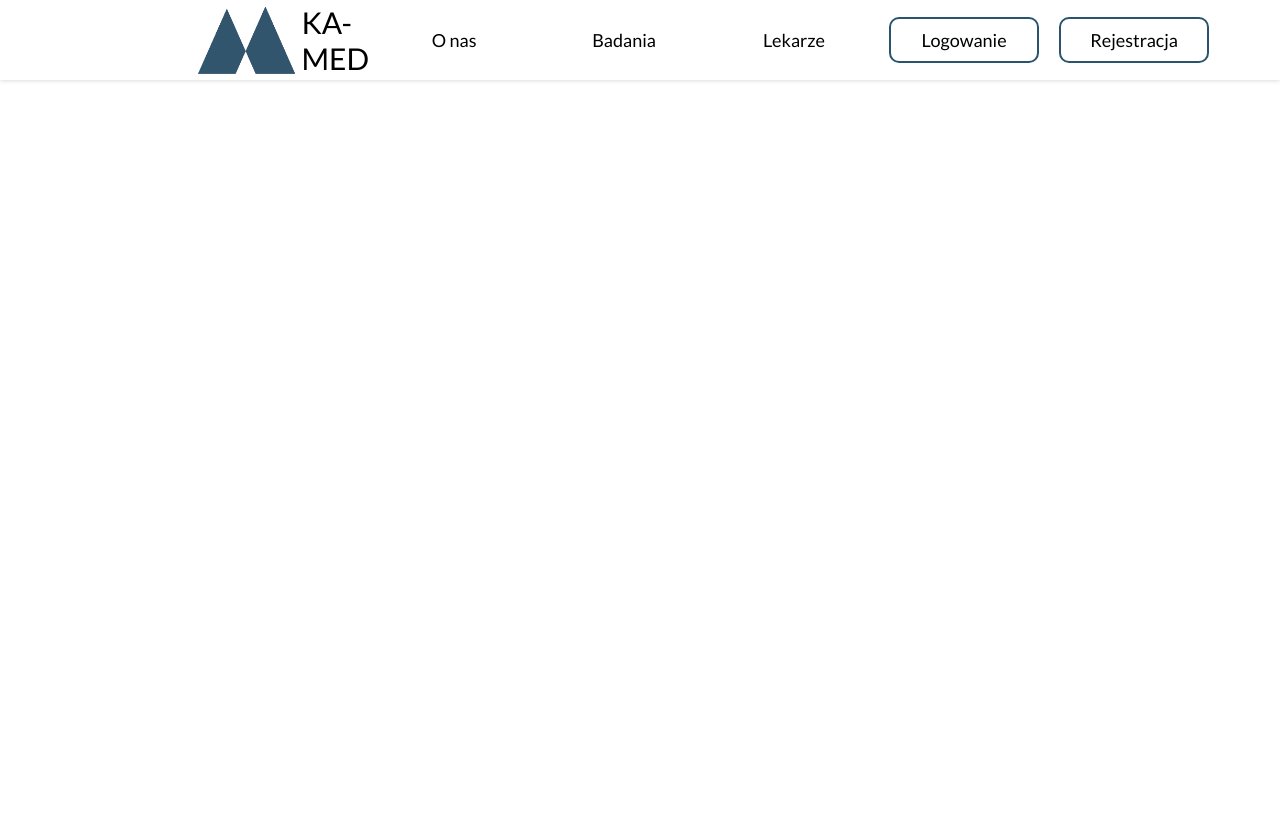
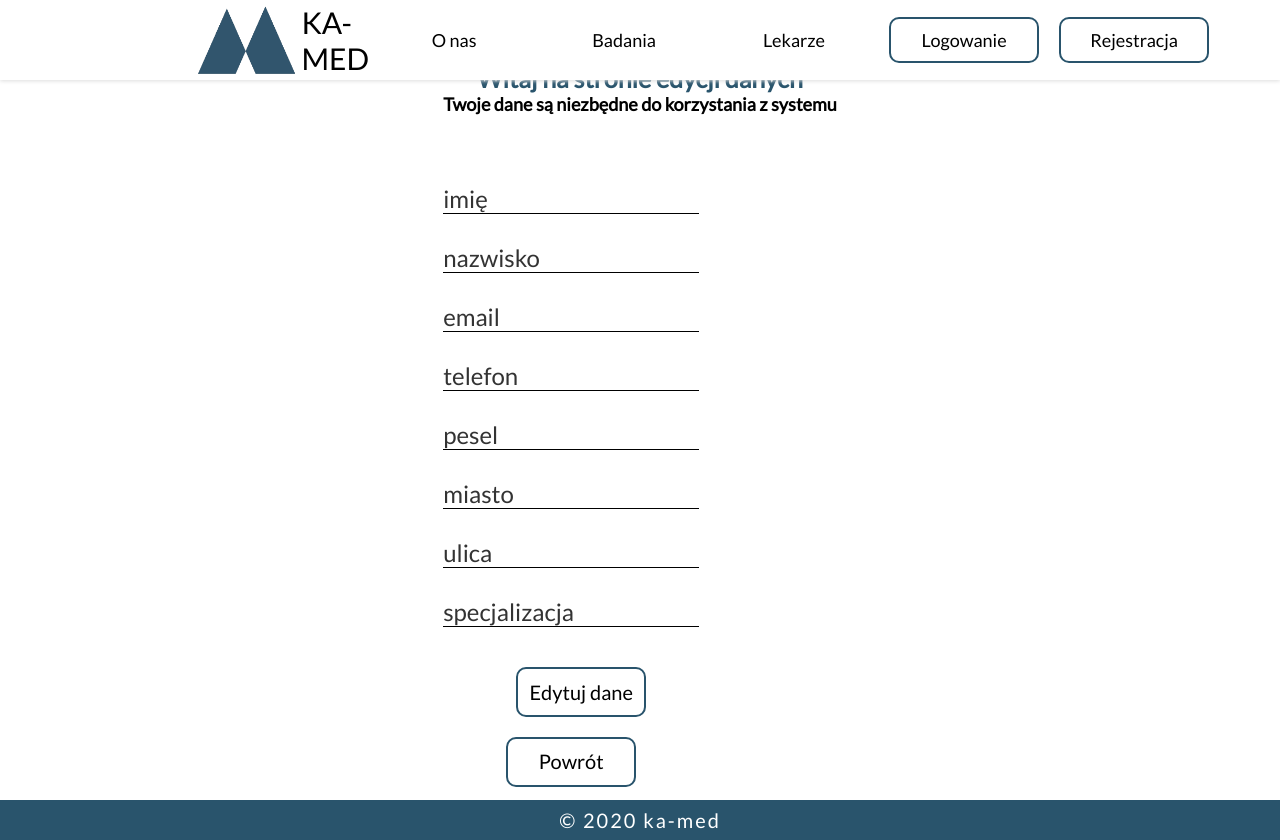
Before and after one commit to strakkamil/praca-frontend, a React (Create React App) app: page /doctors/edit in a window 1280 px wide. Before the commit the page ends 800 px from the top, so only its background shows below. Built offline with nearby package versions, Linux system fonts and the light colour scheme; no server answers.

Commit message:
add doctors edit logic

```diff
--- a/src/components/App.js
+++ b/src/components/App.js
@@ -10,6 +10,7 @@ import DoctorsPage from '../pages/doctorsPage'
 import axios from 'axios'
 import { BrowserRouter as Router, Route } from 'react-router-dom'
 import RegisterDoctor from '../pages/registerDoctors'
+import DoctorEditPage from '../pages/doctorEditPage'
 
 
 class App extends Component {
@@ -22,6 +23,15 @@ class App extends Component {
     role: '',
     id: '',
     isReceptionist: false,
+    doctorId: '',
+    doctors: []
+  }
+
+  getDoctorId = (id) => {
+    const doctorId = id
+    this.setState({
+      doctorId
+    })
   }
 
   openModal = () => {
@@ -141,10 +151,11 @@ class App extends Component {
           onChangeIsReceptionist={this.onChangeIsReceptionist}
         />}
         <Route path='/' exact component={Header} />
-        <Route path='/doctors' exact component={() => <DoctorsPage role={this.state.role} />} />
+        <Route path='/doctors' exact component={() => <DoctorsPage role={this.state.role} getDoctorId={this.getDoctorId} />} />
         <Route path='/doctors/register' component={() => <RegisterDoctor getDoctors={this.getDoctors} />} />
         <Route path='/register' component={RegisterPage} />
         <Route path='/edit' component={() => <EditPage id={this.state.id} role={this.state.role} />} />
+        <Route path='/doctors/edit' component={() => <DoctorEditPage id={this.state.doctorId} />} />
         <Footer />
       </Router>
     )
--- a/src/components/DoctorCard.js
+++ b/src/components/DoctorCard.js
@@ -2,6 +2,8 @@ import React, { Component } from 'react'
 import '../styles/DoctorCard.css'
 import FA from 'react-fontawesome'
 import Axios from 'axios'
+import { Link } from 'react-router-dom'
+
 
 class DoctorCard extends Component {
   deleteDoctor = () => {
@@ -15,7 +17,7 @@ class DoctorCard extends Component {
         <span>{this.props.surname}</span>
         <span className="description">{this.props.specialization}</span>
         <FA name="fas fa-user-md" className='icon' />
-        {this.props.role === 'admin' ? <><button>Edytuj</button><button onClick={this.deleteDoctor}>Usuń</button></> : <button>Zapisz</button>}
+        {this.props.role === 'admin' ? <><Link to='/doctors/edit' onClick={() => this.props.getDoctorId(this.props.id)}>Edytuj</Link><button onClick={this.deleteDoctor}>Usuń</button></> : <button>Zapisz</button>}
       </div>
     )
   }
--- /dev/null
+++ b/src/pages/doctorEditPage.js
@@ -0,0 +1,169 @@
+import React, { Component } from 'react'
+import '../styles/registerPage.css'
+import { Link } from 'react-router-dom'
+import axios from 'axios'
+
+
+class editPage extends Component {
+  state = {
+    firstname: '',
+    lastname: '',
+    email: '',
+    phone: '',
+    pesel: '',
+    city: '',
+    street: '',
+    specialization: ''
+  }
+
+  componentDidMount() {
+    axios.get(`http://localhost:5000/doctor/edit/${this.props.id}`, { headers: { authorization: localStorage.TOKEN_SECRET } })
+      .then(res => this.setState({
+        firstname: res.data.firstname,
+        lastname: res.data.lastname,
+        email: res.data.email,
+        phone: res.data.phone,
+        pesel: res.data.pesel,
+        city: res.data.city,
+        street: res.data.street,
+        specialization: res.data.specialization
+      }))
+  }
+
+  onSubmit = (e) => {
+    e.preventDefault()
+
+    const user = {
+      firstname: this.state.firstname,
+      lastname: this.state.lastname,
+      email: this.state.email,
+      phone: this.state.phone,
+      pesel: this.state.pesel,
+      city: this.state.city,
+      street: this.state.street,
+      specialization: this.state.specialization
+    }
+
+    axios.patch(`http://localhost:5000/doctor/edit/${this.props.id}`, user, { headers: { authorization: localStorage.TOKEN_SECRET } })
+      .then(res => console.log(user))
+
+  }
+
+  onChange = (type, e) => {
+    switch (type) {
+      case 'firstname':
+        this.setState({
+          firstname: e.target.value
+        })
+        break
+      case 'lastname':
+        this.setState({
+          lastname: e.target.value
+        })
+        break
+      case 'email':
+        this.setState({
+          email: e.target.value
+        })
+        break
+      case 'phone':
+        this.setState({
+          phone: e.target.value
+        })
+        break
+      case 'pesel':
+        this.setState({
+          pesel: e.target.value
+        })
+        break
+      case 'city':
+        this.setState({
+          city: e.target.value
+        })
+        break
+      case 'street':
+        this.setState({
+          street: e.target.value
+        })
+        break
+      case 'specialization':
+        this.setState({
+          specialization: e.target.value
+        })
+        break
+      default:
+    }
+  }
+
+
+
+  render() {
+    const { firstname, lastname, email, phone, pesel, city, street, specialization } = this.state
+    return (
+      <div className='register-wrap'>
+        <div className="register">
+          <h1>Witaj na stronie edycji danych</h1>
+          <h2>Twoje dane są niezbędne do korzystania z systemu</h2>
+          <form onSubmit={this.onSubmit}>
+            <div className="form">
+              <div className="login">
+                <input type="text" name="login-input" value={firstname} required autoComplete="off" onChange={this.onChange.bind(this, 'firstname')} />
+                <label htmlFor="login-input" className="login-label">
+                  <span className="login-content">imię</span>
+                </label>
+              </div>
+              <div className="login">
+                <input type="text" name="login-input" value={lastname} required autoComplete="off" onChange={this.onChange.bind(this, 'lastname')} />
+                <label htmlFor="login-input" className="login-label">
+                  <span className="login-content">nazwisko</span>
+                </label>
+              </div>
+              <div className="login">
+                <input type="text" name="login-input" value={email} required autoComplete="off" onChange={this.onChange.bind(this, 'email')} />
+                <label htmlFor="login-input" className="login-label">
+                  <span className="login-content">email</span>
+                </label>
+              </div>
+              <div className="login">
+                <input type="number" name="login-input" value={phone} required autoComplete="off" onChange={this.onChange.bind(this, 'phone')} />
+                <label htmlFor="login-input" className="login-label">
+                  <span className="login-content">telefon</span>
+                </label>
+              </div>
+              <div className="login">
+                <input type="number" name="login-input" value={pesel} required autoComplete="off" onChange={this.onChange.bind(this, 'pesel')} />
+                <label htmlFor="login-input" className="login-label">
+                  <span className="login-content">pesel</span>
+                </label>
+              </div>
+              <div className="login">
+                <input type="text" name="login-input" value={city} required autoComplete="off" onChange={this.onChange.bind(this, 'city')} />
+                <label htmlFor="login-input" className="login-label">
+                  <span className="login-content">miasto</span>
+                </label>
+              </div>
+              <div className="login">
+                <input type="text" name="login-input" value={street} required autoComplete="off" onChange={this.onChange.bind(this, 'street')} />
+                <label htmlFor="login-input" className="login-label">
+                  <span className="login-content">ulica</span>
+                </label>
+              </div>
+              <div className="login">
+                <input type="text" name="login-input" value={specialization} required autoComplete="off" onChange={this.onChange.bind(this, 'specialization')} />
+                <label htmlFor="login-input" className="login-label">
+                  <span className="login-content">specjalizacja</span>
+                </label>
+              </div>
+              <div className="button">
+                <button onClick={this.onSubmit}>Edytuj dane</button>
+                <Link to='/doctors'>Powrót</Link>
+              </div>
+            </div>
+          </form>
+        </div>
+      </div >
+    )
+  }
+}
+
+export default editPage
--- a/src/pages/doctorsPage.js
+++ b/src/pages/doctorsPage.js
@@ -10,20 +10,16 @@ class doctorsPage extends Component {
   }
 
   getDoctors = () => {
-    axios.get('http://localhost:5000/doctor')
+    axios.get('http://localhost:5000/doctor', { headers: { authorization: localStorage.TOKEN_SECRET } })
       .then(res => this.setState({ doctors: res.data }))
   }
 
   componentDidMount() {
     this.getDoctors()
   }
-
-  componentDidUpdate() {
-    this.getDoctors()
-  }
   render() {
     const doctorCard = this.state.doctors.map(doctor => (
-      <DoctorCard key={doctor._id} id={doctor._id} name={doctor.firstname} surname={doctor.lastname} specialization={doctor.specialization} role={this.props.role} />
+      <DoctorCard key={doctor._id} id={doctor._id} name={doctor.firstname} surname={doctor.lastname} specialization={doctor.specialization} role={this.props.role} getDoctorId={this.props.getDoctorId} />
     ))
     return (
       <>
--- a/src/styles/DoctorCard.css
+++ b/src/styles/DoctorCard.css
@@ -46,3 +46,23 @@
   font-size: 50px;
   color: rgb(41,84,108);
 }
+
+.card a{
+  display: flex;
+  justify-content: center;
+  align-items: center;
+  height: 35px;
+  width: 100px;
+  margin: 10px;
+  font-size: 16px;
+  background-color: white;
+  border: 2px solid rgb(41,84,108);
+  border-radius: 10px;
+  transition: .2s;
+  cursor: pointer;
+  }
+
+.card a:hover{
+    background-color: rgb(41,84,108);
+    color: white;
+}
```
